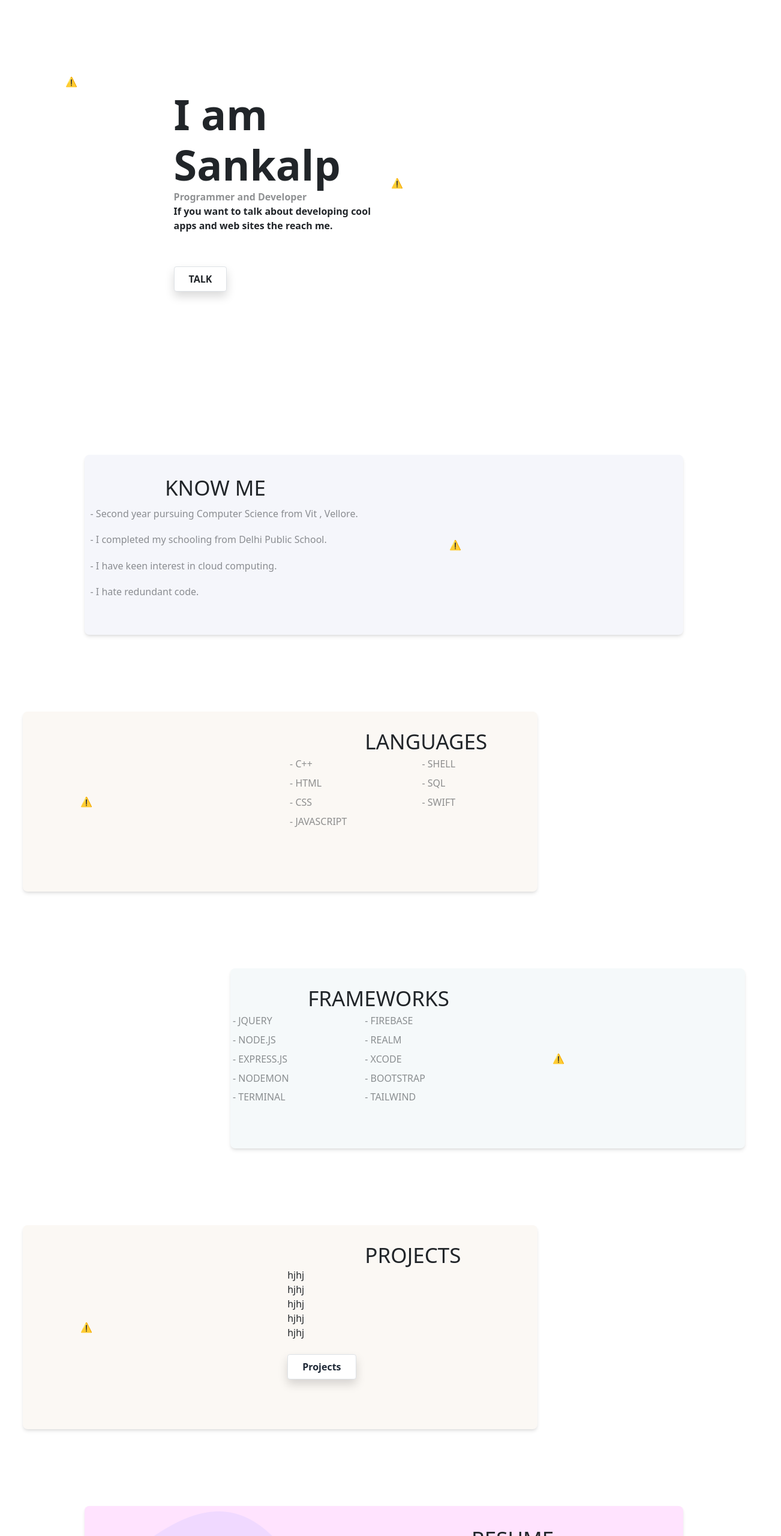
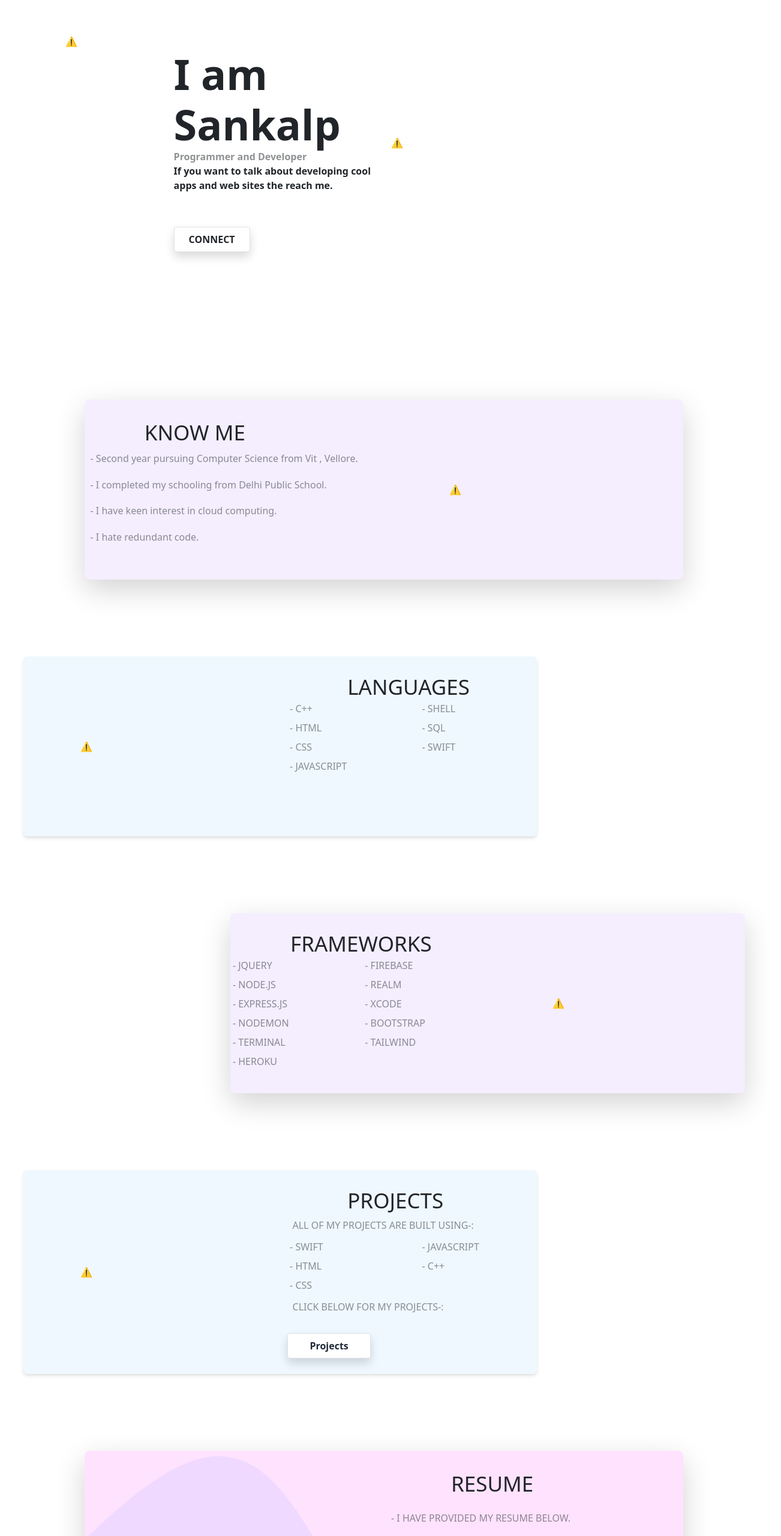
Before and after one commit to SANKALP1011/StaticPorftolioTemplate, a website: page html/index.html in a window 1280 px wide. Shown: the part 100-2660 px from the top of the page at 60% size, 1302 px wide, since content can reach past the window. Drawn offline with nearby package versions, Linux system fonts and the light colour scheme; no server answers.

Commit message:
More data added , code implementation removed.

```diff
--- a/css/style.css
+++ b/css/style.css
@@ -1,5 +1,5 @@
 #MainView{
-    padding: 5% 5% 5% 5%;
+    padding: 3% 5% 5% 5%;
 }
 .MainText{
     margin-left: 40%;
@@ -19,18 +19,22 @@
 .subText{
     opacity: 0.5;
 }
+lottie-player{
+    padding: 0% 0% 0% 0%;
+    margin: 0% 0% 0% 0%;
+}
 .lottieView{
     margin-left: 8%;
 }
 .lottie{
     padding: 0 0 0 0;
-    margin: 0% 0% 0% 0%;
+    margin-left: 0%;
 }
 #MidView{
     padding: 5% 11% 5% 11%;
 }
 .MidViewDesign{
-    background-color: #F5F6FB;
+    background-color: #F4EEFF;
     padding: 0% 0% 0% 0%;
 }
 .midText{
@@ -39,7 +43,7 @@
     margin-left: 100px;
 }
 .HeadingText{
-    padding: 7% 5% 0% 7%;
+    padding: 7% 2% 0% 0%;
     padding-bottom: 0ch;
     margin-left: 100px;
     font-size: 35px;
@@ -52,7 +56,7 @@
 
 }
 .MidOneView{
-    background-color: #FBF8F4;
+    background-color: #EFF8FF;
 }
 .codeView{
     padding: 10% 5% 10% 0%;
@@ -62,7 +66,7 @@
     padding: 5% 3% 5% 30%;
 }
 .MidTwoView{
-    background-color: #F5F9FA;
+    background-color: #F4EEFF;
 }
 .appProjects{
     background-color: #F0D9FF;
@@ -103,11 +107,12 @@ lottie-player{
     padding-top: 5%;
 }
 #WelcomeSection{
+    background: linear-gradient(125deg, #ECFCFF 0%, #ECFCFF 40%, #B2FCFF calc(40% + 1px), #B2FCFF 60%, #5EDFFF calc(60% + 1px), #5EDFFF 72%, #3E64FF calc(72% + 1px), #3E64FF 100%);
     background-color: #F8EDED;
     margin: 10% 10% 10% 10%;
-    text-align: center;
 }
 #app{
+    background: linear-gradient(125deg, #ECFCFF 0%, #ECFCFF 40%, #B2FCFF calc(40% + 1px), #B2FCFF 60%, #5EDFFF calc(60% + 1px), #5EDFFF 72%, #3E64FF calc(72% + 1px), #3E64FF 100%);
     background-color: #F8EDED;
 }
 .LastSection{
@@ -122,9 +127,9 @@ lottie-player{
     background-image: url("../Images/wave-2.png");
     background-color: #FFE3FE;
     margin: 2% 10% 10% 10%;
-
 }
 #other{
+    background: linear-gradient(125deg, #ECFCFF 0%, #ECFCFF 40%, #B2FCFF calc(40% + 1px), #B2FCFF 60%, #5EDFFF calc(60% + 1px), #5EDFFF 72%, #3E64FF calc(72% + 1px), #3E64FF 100%);
     background-color: #F8EDED;
     margin: 10% 10% 10% 10%;
 }
@@ -143,3 +148,11 @@ lottie-player{
     opacity: 0.5;
     padding: 2% 0% 2% 2%
 }
+.ProjectTitle{
+    text-align: center;
+    font-size: 100px;
+    padding: 5% 0% 0% 0%;
+}
+.appSubtext{
+    opacity: 0.5;
+}
--- a/html/index.html
+++ b/html/index.html
@@ -11,27 +11,23 @@
     <script src="https://unpkg.com/@lottiefiles/lottie-player@latest/dist/lottie-player.js"></script>
 </head>
 <body>
-    <nav class="navbar">
-        <div class="container">
-        </div>
-      </nav>
 
       <section id="MainView">
         <div class="row">
-            <div class="col-lg-6 m-md-auto m-sm-auto z-40">
+            <div class="col-lg-6 m-md-auto m-sm-auto z-0">
                 <lottie-player src="https://assets5.lottiefiles.com/packages/lf20_E3exCx.json" class="lottieView" background="transparent" speed="1.5" style="width: 100%; height: 100%;" loop autoplay></lottie-player>
                 <h3 class="MainText MainHeading">I am Sankalp</h3>
                 <p class="MainText subText">Programmer and Developer</p>
                 <p class="MainText">If you want to talk about developing cool apps and web sites the reach me.</p>
                 <div class="buttons">
                     <button class="bg-white hover:bg-gray-100 text-white-800 font-semibold py-2 px-4 border border-gray-400 rounded shadow transform motion-safe:hover:scale-110">
-                        TALK
+                        <a href="https://www.linkedin.com/in/sankalp-pandey-688a28223/">CONNECT</a>
                       </button>
 
                 </div>
             </div>
-            <div class="col-lg-6 m-md-auto m-sm-auto">
-    <lottie-player src="https://assets9.lottiefiles.com/packages/lf20_crm7f2hm.json" class="lottie"  background="transparent"  speed="1"  style="width: 650px; height: 650px;" loop autoplay></lottie-player>
+            <div class="col-lg-6">
+    <lottie-player src="https://assets9.lottiefiles.com/packages/lf20_crm7f2hm.json" class="lottie"  background="transparent"  speed="1"  style="width: 600px; height: 600px;" loop autoplay></lottie-player>
             </div>
         </div>
       </section>
@@ -39,9 +35,9 @@
 
 
       <section id="MidView">
-          <div class=" MidViewDesign shadow-md rounded-lg h-18 z-0">
+          <div class=" MidViewDesign shadow-lg rounded-lg h-18 z-10">
               <div class="row">
-                  <div class="col-6">
+                  <div class="col-lg-6">
                     <h1 class="HeadingText">KNOW ME</h1>
                             <p class="pText">- Second year pursuing Computer Science from Vit , Vellore.</p>
                             <p class="pText">- I completed my schooling from Delhi Public School.</p>
@@ -58,7 +54,7 @@
 <section id="MidOneView">
     <div class="MidOneView shadow-md rounded-lg h-18 z-20">
        <div class="row">
-           <div class="col-6 sm:text-sm-center">
+           <div class="col-lg-6">
             <lottie-player src="https://assets7.lottiefiles.com/private_files/lf30_lbn31mn4.json" class="codeView sm\:text-center"  background="transparent" speed="1.5" style="width: 300px; height: 300px;" loop autoplay></lottie-player>
            </div>
            <div class="col-6">
@@ -82,7 +78,7 @@
 </section>
 
 <section id="MidTwoView">
-    <div class="MidTwoView shadow-md rounded-lg h-18 z-30">
+    <div class="MidTwoView shadow-lg rounded-lg h-18 z-30">
       <div class="row">
           <div class="col-lg-6">
               <h1 class="HeadingText">FRAMEWORKS</h1>
@@ -93,6 +89,7 @@
                     <p class="pText">- EXPRESS.JS</p>
                     <p class="pText">- NODEMON</p>
                     <p class="pText">- TERMINAL</p>
+                    <p class="pText">- HEROKU</p>
                 </div>
                 <div class="col-lg-6">
                     <p class="pText">- FIREBASE</p>
@@ -111,20 +108,28 @@
 </section>
 
 <section id="MidOneView">
-    <div class="MidOneView shadow-md rounded-lg h-18 z-30">
+    <div class="MidOneView shadow-md rounded-lg h-18 z-40">
         <div class="row">
             <div class="col-lg-6">
                 <lottie-player src="https://assets2.lottiefiles.com/packages/lf20_6gfl0jjp.json" class="codeView sm\:text-center"  background="transparent" speed="1.5" style="width: 340px; height: 340px;" loop autoplay></lottie-player>
             </div>
             <div class="col-lg-6">
                 <h1 class="HeadingText">PROJECTS</h1>
-                <p>hjhj</p>
-                <p>hjhj</p>
-                <p>hjhj</p>
-                <p>hjhj</p>
-                <p>hjhj</p>
+                <p class="pText"> ALL OF MY PROJECTS ARE BUILT USING-:</p>
+                <div class="row">
+                    <div class="col-lg-6">
+                        <p class="pText">- SWIFT</p>
+                        <p class="pText">- HTML</p>
+                        <p class="pText">- CSS</p>
+                    </div>
+                    <div class="col-lg-6">
+                        <p class="pText">- JAVASCRIPT</p>
+                        <p class="pText">- C++</p>
+                    </div>
+                </div>
+                <p class="pText">CLICK BELOW FOR MY PROJECTS-:</p>
   <br>
-                <button class="bg-white hover:bg-gray-100 text-gray-800 font-semibold py-2 px-4 border border-gray-400 rounded shadow transform motion-safe:hover:scale-110...">
+                <button class="bg-white hover:bg-gray-100 text-gray-800 font-semibold py-2 px-4 border border-gray-400 rounded shadow transform motion-safe:hover:scale-110... col-lg-4">
                     <a href="../html/project.html">Projects</a>
                   </button>
 
@@ -134,7 +139,7 @@
 </section>
 
 <section id="MidView">
-    <div class="LastSection shadow-md rounded-lg h-18 z-30">
+    <div class="LastSection shadow-lg rounded-lg h-18 z-50">
         <div class="row">
             <div class="col-lg-6">
             </div>
@@ -143,10 +148,12 @@
                 <br>
                 <ul>
                     <li>
-                        <p style="opacity: 0.5;">YOU CAN CHECK OUT MY RESUME FROM BELOW-:</p>
+                        <p style="opacity: 0.5;">- I HAVE PROVIDED MY RESUME BELOW.</p>
                      </li>
                 <li>
-                    <p style="opacity: 0.5;">NNNNN</p>
+                    <br>
+
+                   <strong>DOWNLOAD MY RESUME FROM BUTTON BELOW-:</strong>
                 </li>
 
                 </ul>
```
Also changed, not shown: html/project.html (+11 -11 lines).
